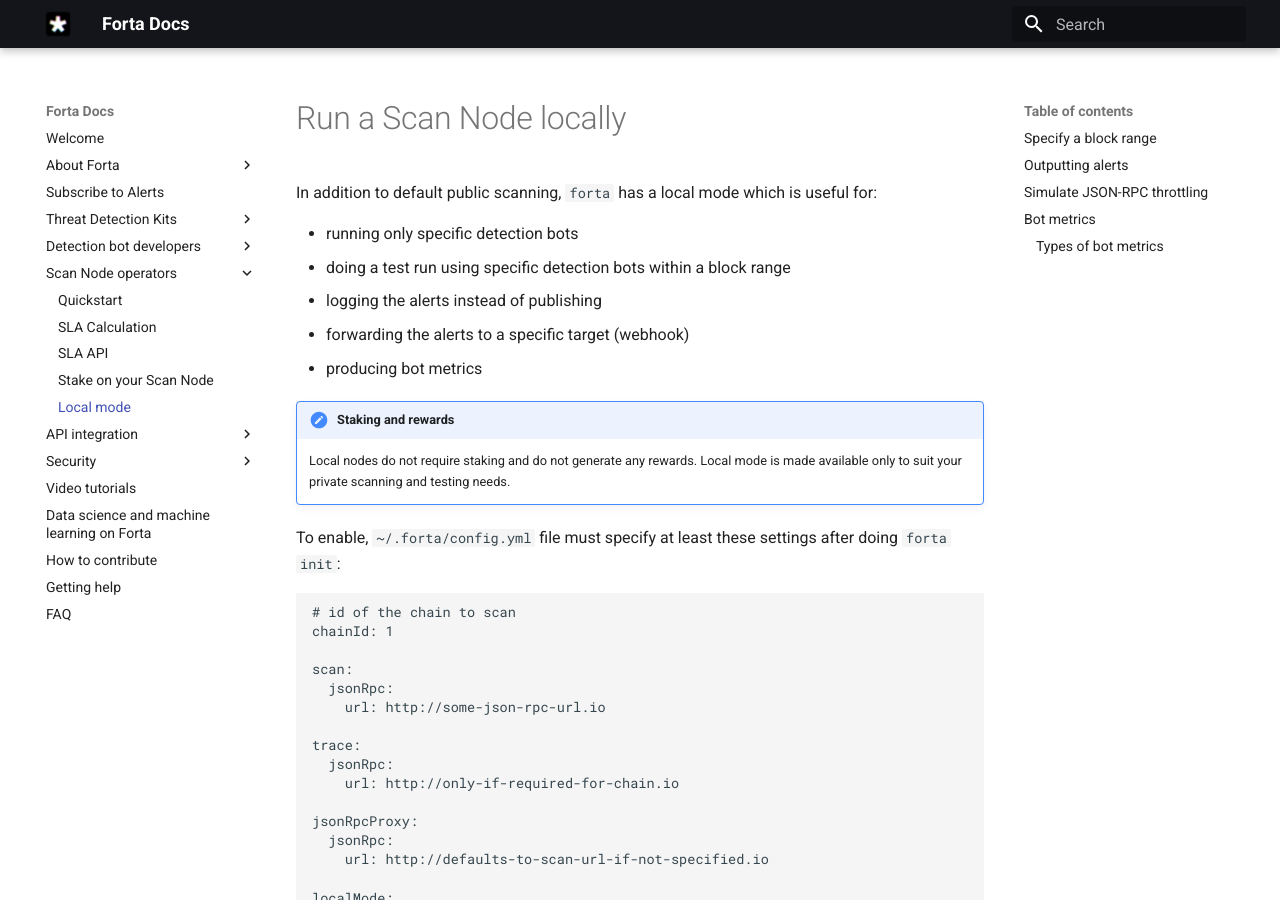
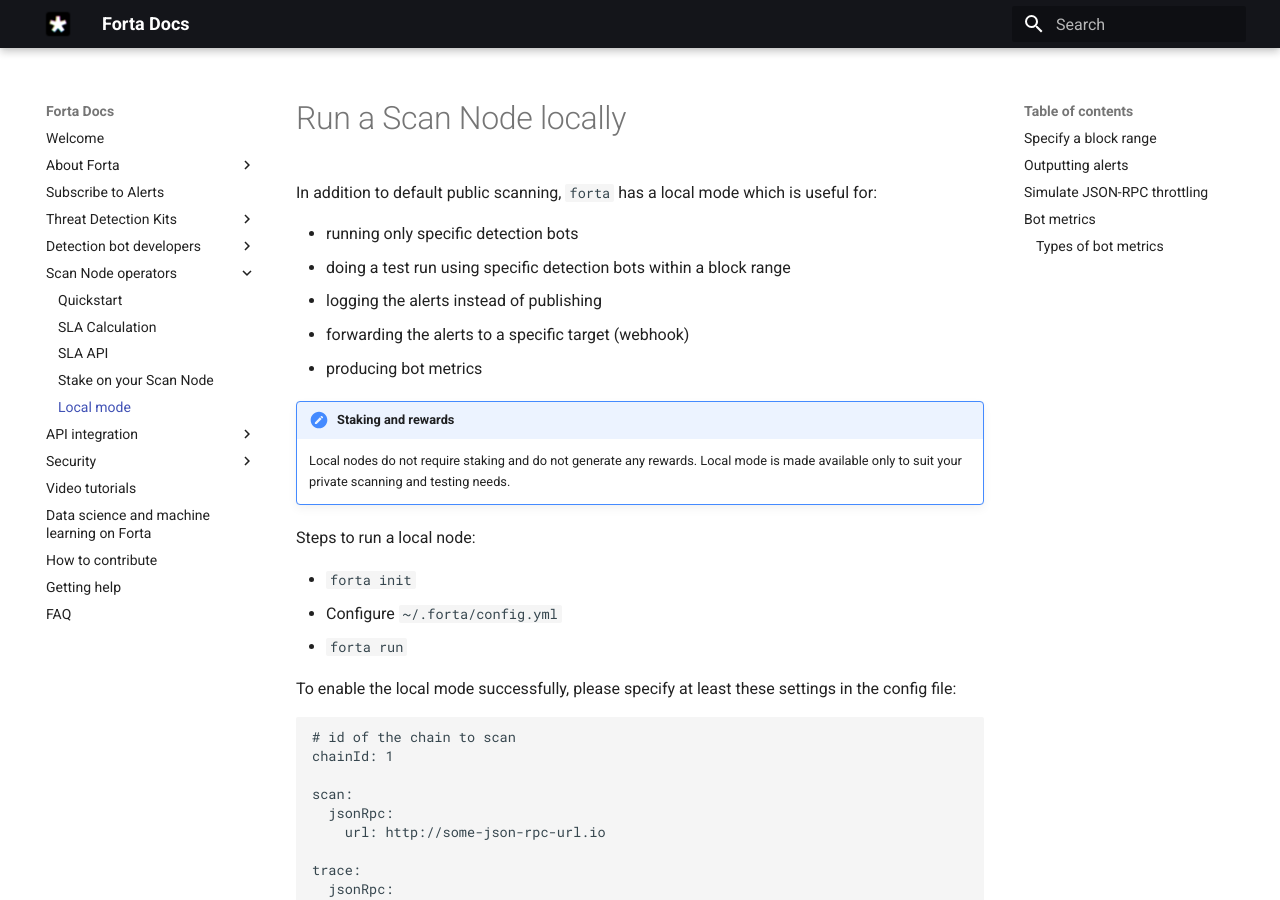
Before and after one commit to forta-network/docs, an MkDocs documentation site: the page built from docs/scanner-local-mode.md, in a window 1280 px wide and 900 px high. Built offline with MkDocs 1.6.1 and Material for MkDocs 9.7.7, drawn with Linux system fonts in a browser that asks for light colours.

Commit message:
clarify initial steps to run a local node

````diff
--- a/docs/scanner-local-mode.md
+++ b/docs/scanner-local-mode.md
@@ -11,7 +11,13 @@
 !!! note "Staking and rewards"
     Local nodes do not require staking and do not generate any rewards. Local mode is made available only to suit your private scanning and testing needs.
 
-To enable, `~/.forta/config.yml` file must specify at least these settings after doing `forta init`:
+Steps to run a local node:
+
+- `forta init`
+- Configure `~/.forta/config.yml`
+- `forta run`
+
+To enable the local mode successfully, please specify at least these settings in the config file:
 
 ```yaml
 # id of the chain to scan
````
